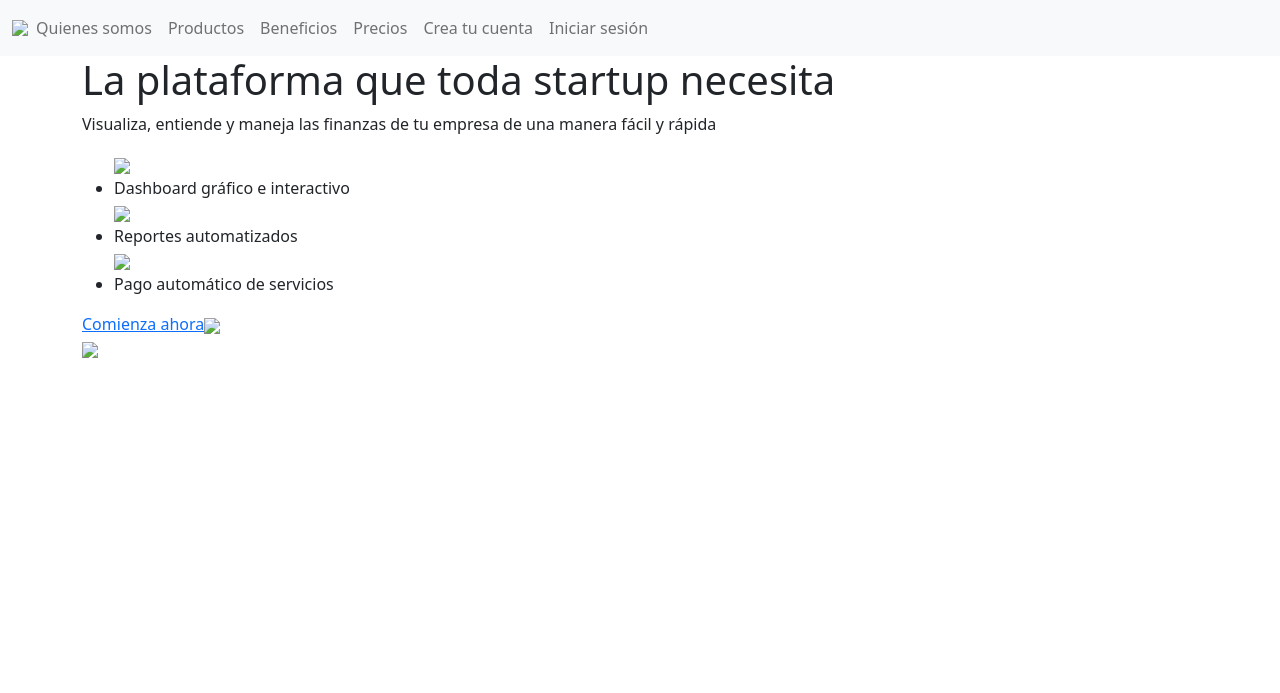
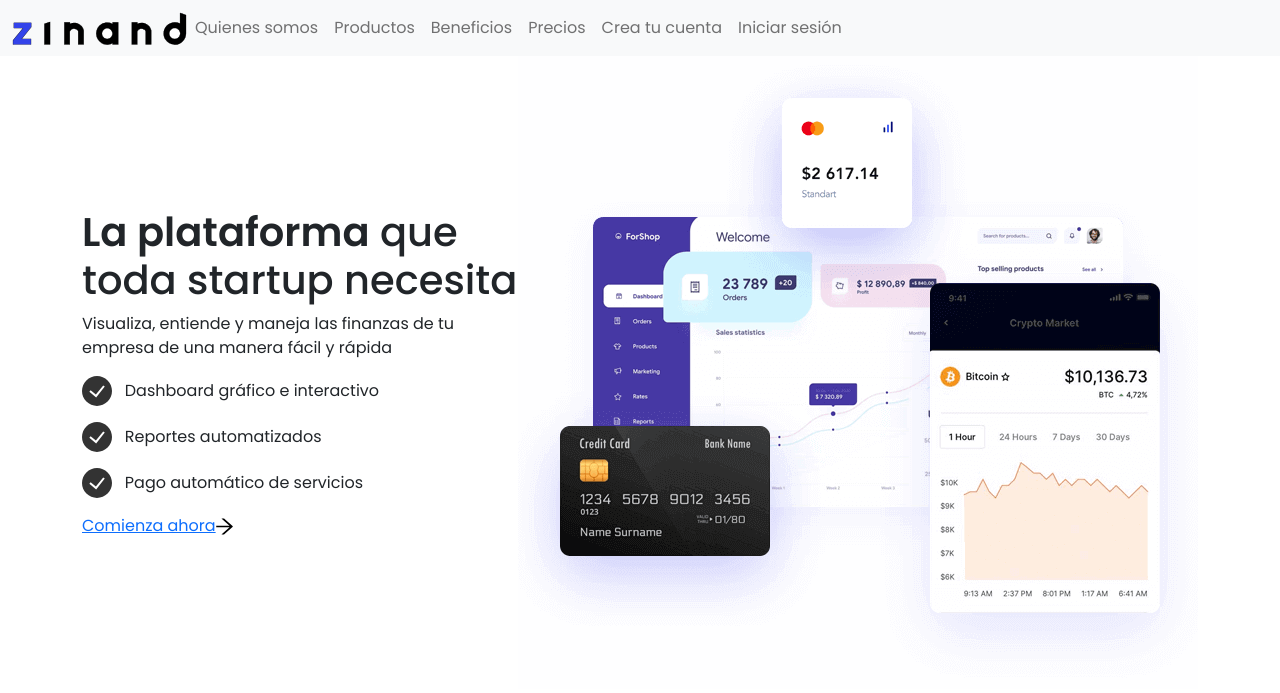
Before and after one commit to CarlosCM31/zinand, a plain HTML site: page index.html in a window 1280 px wide. Drawn offline with nearby package versions, Linux system fonts and the light colour scheme; the site is published under a folder, as on GitHub Pages, so addresses that start at the root find nothing.

Commit message:
Update Changes
borrar ruta erronea

```diff
--- a/index.html
+++ b/index.html
@@ -5,7 +5,7 @@
     <meta http-equiv="X-UA-Compatible" content="IE=edge">
     <meta name="viewport" content="width=device-width, initial-scale=1.0">
     <title>Zinand</title>
-    <link rel="stylesheet" href="/zinand/styles.css">
+    <link rel="stylesheet" href="styles.css">
     <link href="https://cdn.jsdelivr.net/npm/bootstrap@5.1.3/dist/css/bootstrap.min.css"
 rel="stylesheet" integrity="sha384-1BmE4kWBq78iYhFldvKuhfTAU6auU8tT94WrHftjDbrCEXSU1oBoqyl2QvZ6jIW3"
 crossorigin="anonymous">
@@ -14,7 +14,7 @@ crossorigin="anonymous">
 <body>
     <nav class="navbar navbar-expand-lg navbar-light bg-light">
         <div class="container-fluid">
-            <img src="/zinand/assets/logo_zinand.svg" href="#">
+            <img src="assets/logo_zinand.svg" href="#">
           <!--a class="navbar-brand" href="#">Navbar</a>-->
           <button class="navbar-toggler" type="button" data-bs-toggle="collapse" data-bs-target="#navbarNavAltMarkup" aria-controls="navbarNavAltMarkup" aria-expanded="false" aria-label="Toggle navigation">
             <span class="navbar-toggler-icon"></span>
@@ -38,14 +38,14 @@ crossorigin="anonymous">
            <h1 class="hero__title"><span>La plataforma</span> que toda startup necesita</h1>
            <p class="hero__paragraph">Visualiza, entiende y maneja las finanzas de tu empresa de una manera fácil y rápida</p>
            <ul class="hero__list">
-            <div class="hero__list_item"><img src="/zinand/assets/bullet_check.svg"> <li>Dashboard gráfico e interactivo</li></div>
-            <div class="hero__list_item"><img src="/zinand/assets/bullet_check.svg"> <li>Reportes automatizados</li></div>
-            <div class="hero__list_item"><img src="/zinand/assets/bullet_check.svg"> <li>Pago automático de servicios</li></div>
+            <div class="hero__list_item"><img src="assets/bullet_check.svg"> <li>Dashboard gráfico e interactivo</li></div>
+            <div class="hero__list_item"><img src="assets/bullet_check.svg"> <li>Reportes automatizados</li></div>
+            <div class="hero__list_item"><img src="assets/bullet_check.svg"> <li>Pago automático de servicios</li></div>
            </ul>
-           <div class="login__cta"><a href="#">Comienza ahora</a><img src="/zinand/assets/arrow_button.svg"></div>
+           <div class="login__cta"><a href="#">Comienza ahora</a><img src="assets/arrow_button.svg"></div>
          </div>
          <div class="about__img">
-           <img src="/zinand/assets/first_image.png">
+           <img src="assets/first_image.png">
          </div>
 
        </section>
```
